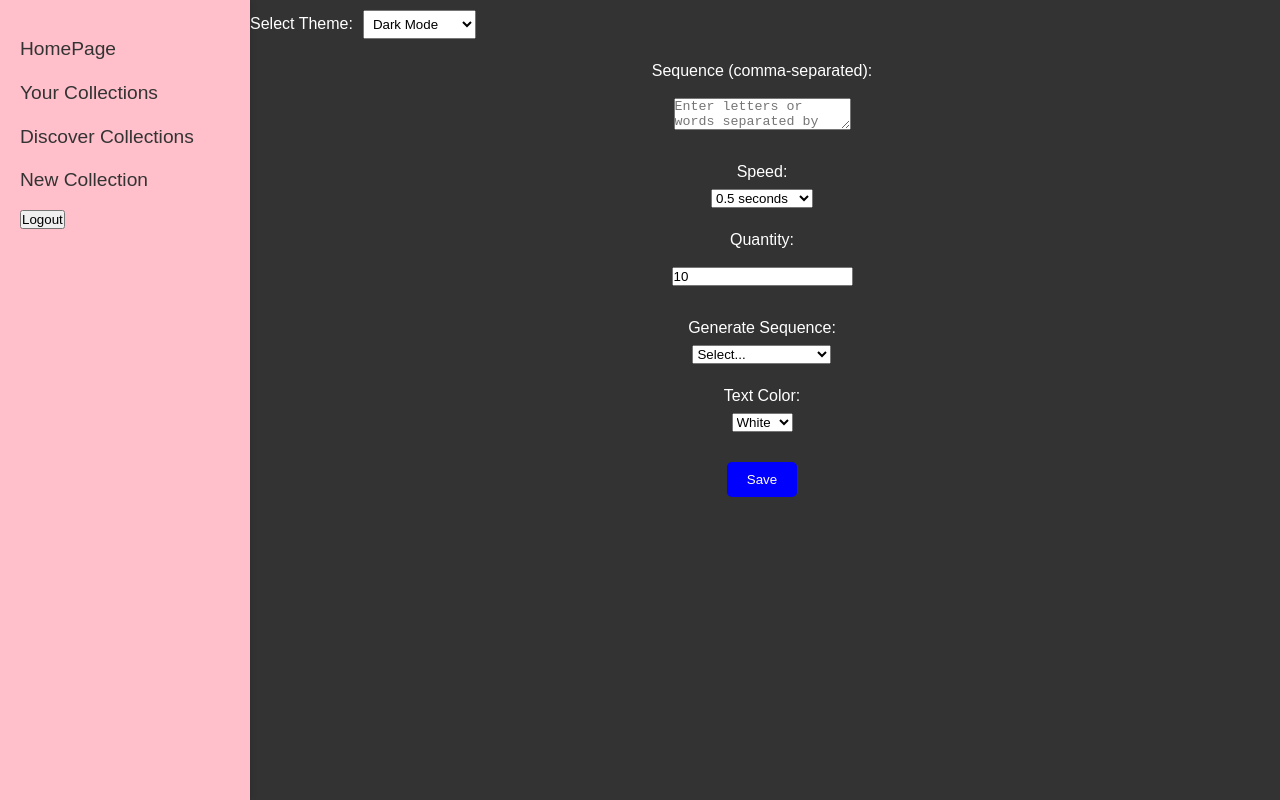
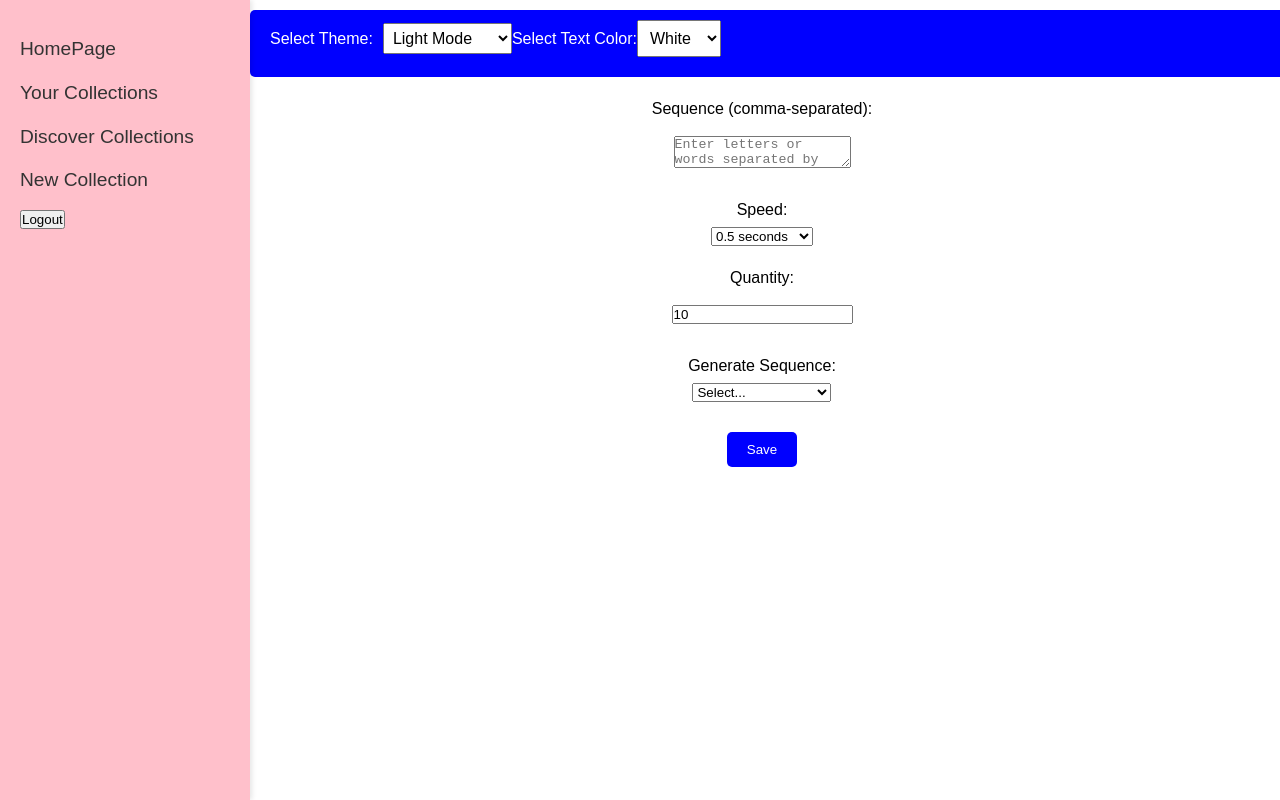
Before and after one commit to chriscooley1/race-the-clock, a React (Vite) app: page /letter-reader/home in a window 1280 px wide. Shown: the top 800 px of the page. Built offline with nearby package versions, Linux system fonts and the light colour scheme; sample sign-in values are in the browser's storage.

Commit message:
Move Text Color selector and change theme

```diff
--- a/src/App.css
+++ b/src/App.css
@@ -130,6 +130,27 @@ textarea, input, button {
   align-items: center;
   justify-content: center;
   width: 80%;
+}
+
+/* Theme selector adjustments */
+.theme-selector {
+  background-color: blue;
+  color: white;
+  border: none;
+  padding: 10px 20px;
+  border-radius: 5px;
+  cursor: pointer;
+  margin-top: 20px;
+}
+
+.theme-selector label {
+  margin-bottom: 5px;
+}
+
+.theme-selector select {
+  padding: 8px;
+  font-size: 1em;
+  margin-bottom: 10px;
 }
 
 /* Theme styles */
--- a/src/components/HomePage.tsx
+++ b/src/components/HomePage.tsx
@@ -10,7 +10,11 @@ interface HomePageProps {
   userId: number;
 }
 
-const HomePage: React.FC<HomePageProps> = ({ handleSettingsUpdate, handleHistoryLoad, userId }) => {
+const HomePage: React.FC<HomePageProps> = ({
+  handleSettingsUpdate,
+  handleHistoryLoad,
+  userId,
+}) => {
   return (
     <div className="home-page">
       <ThemeSelector />
--- a/src/components/Settings.tsx
+++ b/src/components/Settings.tsx
@@ -3,10 +3,12 @@ import { useNavigate } from "react-router-dom";
 import { createSequence } from "../api";
 import { useTheme } from "../context/ThemeContext";
 import "../App.css";
+
 interface SettingsProps {
   onUpdate: (sequence: string[], speed: number) => void;
   userId: number;
 }
+
 const speedOptions = [
   { label: "0.25 seconds", value: 250 },
   { label: "0.5 seconds", value: 500 },
@@ -15,22 +17,15 @@ const speedOptions = [
   { label: "1.5 seconds", value: 1500 },
   { label: "2 seconds", value: 2000 },
 ];
-const textColorOptions = [
-  { label: "White", value: "#ffffff" },
-  { label: "Black", value: "#000000" },
-  { label: "Red", value: "#ff0000" },
-  { label: "Blue", value: "#0000ff" },
-  { label: "Green", value: "#00ff00" },
-  { label: "Yellow", value: "#ffff00" },
-];
+
 const Settings: React.FC<SettingsProps> = ({ onUpdate, userId }) => {
   const [input, setInput] = useState<string>("");
   const [speed, setSpeed] = useState<number>(500);
   const [quantity, setQuantity] = useState<number>(10);
   const [dropdownValue, setDropdownValue] = useState<string>("");
-  const [textColor, setTextColor] = useState<string>("#ffffff");
   const { theme, setTheme } = useTheme();
   const navigate = useNavigate();
+
   useEffect(() => {
     const savedSequence = localStorage.getItem("inputSequence");
     const savedSpeed = localStorage.getItem("sequenceSpeed");
@@ -42,8 +37,7 @@ const Settings: React.FC<SettingsProps> = ({ onUpdate, userId }) => {
       setSpeed(Number(savedSpeed));
     }
     if (savedTextColor) {
-      setTextColor(savedTextColor);
-      setTheme(prevTheme => ({ ...prevTheme, textColor: savedTextColor }));
+      setTheme((prevTheme) => ({ ...prevTheme, textColor: savedTextColor }));
     }
   }, [setTheme]);
 
@@ -52,40 +46,61 @@ const Settings: React.FC<SettingsProps> = ({ onUpdate, userId }) => {
     onUpdate(sequence, speed);
     localStorage.setItem("inputSequence", input);
     localStorage.setItem("sequenceSpeed", speed.toString());
-    localStorage.setItem("sequenceTextColor", textColor);
+    localStorage.setItem("sequenceTextColor", theme.textColor);
     try {
       const response = await createSequence(userId, "My Sequence", input);
       console.log("Sequence saved successfully:", response);
-      navigate("/fullscreen-display", { state: { sequence, speed, textColor } });
+      navigate("/fullscreen-display", {
+        state: { sequence, speed, textColor: theme.textColor },
+      });
     } catch (error: any) {
-      console.error("Error saving sequence:", error.response?.data || error.message || error);
+      console.error(
+        "Error saving sequence:",
+        error.response?.data || error.message || error
+      );
     }
   };
+
   const generateRandomLetters = () => {
     const letters = Array.from({ length: quantity }, () => {
       const isUpperCase = Math.random() > 0.5;
       const charCode = isUpperCase
-        ? 65 + Math.floor(Math.random() * 26)  // Uppercase letters
+        ? 65 + Math.floor(Math.random() * 26) // Uppercase letters
         : 97 + Math.floor(Math.random() * 26); // Lowercase letters
       return String.fromCharCode(charCode);
     });
     setInput(letters.join(", "));
   };
+
   const generateRandomNumbers = () => {
-    const numbers = Array.from({ length: quantity }, () => Math.floor(Math.random() * 100).toString());
+    const numbers = Array.from(
+      { length: quantity },
+      () => Math.floor(Math.random() * 100).toString()
+    );
     setInput(numbers.join(", "));
   };
+
   const generateAlphabetSequence = () => {
-    const uppercase = Array.from({ length: 26 }, (_, i) => String.fromCharCode(65 + i));
-    const lowercase = Array.from({ length: 26 }, (_, i) => String.fromCharCode(97 + i));
+    const uppercase = Array.from(
+      { length: 26 },
+      (_, i) => String.fromCharCode(65 + i)
+    );
+    const lowercase = Array.from(
+      { length: 26 },
+      (_, i) => String.fromCharCode(97 + i)
+    );
     const alphabet = [...uppercase, ...lowercase];
     setInput(alphabet.join(", "));
   };
+
   const generateNumberSequence = () => {
     const numbers = Array.from({ length: 100 }, (_, i) => (i + 1).toString());
     setInput(numbers.join(", "));
   };
-  const handleDropdownChange = (event: React.ChangeEvent<HTMLSelectElement>) => {
+
+  const handleDropdownChange = (
+    event: React.ChangeEvent<HTMLSelectElement>
+  ) => {
     setDropdownValue(event.target.value);
     switch (event.target.value) {
       case "randomLetters":
@@ -103,11 +118,6 @@ const Settings: React.FC<SettingsProps> = ({ onUpdate, userId }) => {
       default:
         break;
     }
-  };
-
-  const handleTextColorChange = (event: React.ChangeEvent<HTMLSelectElement>) => {
-    setTextColor(event.target.value);
-    setTheme(prevTheme => ({ ...prevTheme, textColor: event.target.value }));
   };
 
   return (
@@ -159,18 +169,10 @@ const Settings: React.FC<SettingsProps> = ({ onUpdate, userId }) => {
           <option value="numberSequence">Number Sequence</option>
         </select>
       </div>
-      <div className="input-field">
-        <label htmlFor="textColorSelect">Text Color:</label>
-        <select id="textColorSelect" value={textColor} onChange={handleTextColorChange}>
-          {textColorOptions.map((option) => (
-            <option key={option.value} value={option.value}>
-              {option.label}
-            </option>
-          ))}
-        </select>
-      </div>
       <div className="button-container">
-        <button className="save-button" type="button" onClick={handleUpdate}>Save</button>
+        <button className="save-button" type="button" onClick={handleUpdate}>
+          Save
+        </button>
       </div>
     </div>
   );
--- a/src/components/ThemeSelector.tsx
+++ b/src/components/ThemeSelector.tsx
@@ -14,13 +14,13 @@ import {
   greenTheme,
   blueThemeColor,
   indigoTheme,
-  violetTheme
+  violetTheme,
 } from "../context/ThemeContext";
 import "../App.css"; // Import the global CSS file
 
 const themes = [
+  { name: "Light Mode", theme: lightTheme },
   { name: "Dark Mode", theme: darkTheme },
-  { name: "Light Mode", theme: lightTheme },
   { name: "Blue Theme", theme: blueTheme },
   { name: "Neon Pink", theme: neonPinkTheme },
   { name: "Neon Green", theme: neonGreenTheme },
@@ -36,23 +36,52 @@ const themes = [
   // Add more themes here as needed
 ];
 
+const textColorOptions = [
+  { label: "White", value: "#ffffff" },
+  { label: "Black", value: "#000000" },
+  { label: "Red", value: "#ff0000" },
+  { label: "Blue", value: "#0000ff" },
+  { label: "Green", value: "#00ff00" },
+  { label: "Yellow", value: "#ffff00" },
+];
+
 const ThemeSelector: React.FC = () => {
-  const { setTheme } = useTheme();
+  const { setTheme, theme } = useTheme();
 
-  const handleChange = (event: React.ChangeEvent<HTMLSelectElement>) => {
-    const selectedTheme = themes.find(theme => theme.name === event.target.value);
+  const handleThemeChange = (event: React.ChangeEvent<HTMLSelectElement>) => {
+    const selectedTheme = themes.find(
+      (theme) => theme.name === event.target.value
+    );
     if (selectedTheme) {
-      setTheme(selectedTheme.theme);
+      setTheme({ ...selectedTheme.theme, textColor: theme.textColor });
     }
+  };
+
+  const handleTextColorChange = (
+    event: React.ChangeEvent<HTMLSelectElement>
+  ) => {
+    setTheme((prevTheme) => ({
+      ...prevTheme,
+      textColor: event.target.value,
+    }));
   };
 
   return (
     <div className="theme-selector">
       <label htmlFor="theme-select">Select Theme:</label>
-      <select id="theme-select" onChange={handleChange}>
+      <select id="theme-select" onChange={handleThemeChange}>
         {themes.map((theme, index) => (
           <option key={index} value={theme.name}>
             {theme.name}
+          </option>
+        ))}
+      </select>
+
+      <label htmlFor="text-color-select">Select Text Color:</label>
+      <select id="text-color-select" value={theme.textColor} onChange={handleTextColorChange}>
+        {textColorOptions.map((color, index) => (
+          <option key={index} value={color.value}>
+            {color.label}
           </option>
         ))}
       </select>
--- a/src/context/ThemeContext.tsx
+++ b/src/context/ThemeContext.tsx
@@ -119,7 +119,7 @@ const ThemeContext = createContext<ThemeContextType | undefined>(undefined);
 // Define the ThemeProvider component
 export const ThemeProvider: React.FC<{ children: ReactNode }> = ({ children }) => {
   // Set the default theme
-  const [theme, setTheme] = useState<Theme>(darkTheme); // Default to dark theme
+  const [theme, setTheme] = useState<Theme>(lightTheme); // Default to light theme
   return (
     <ThemeContext.Provider value={{ theme, setTheme }}>
       {children}
```
